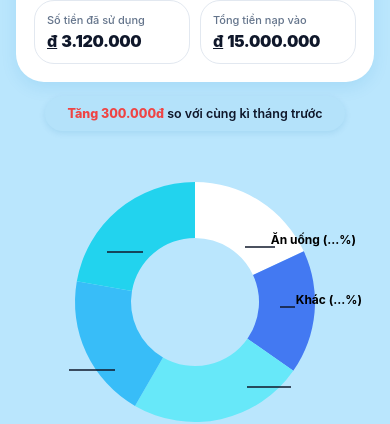
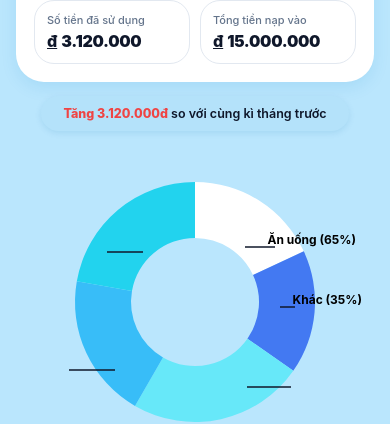
Before and after one commit to LocTD2608/FinanceFlow, a React Native app: screen / in a window 390 px wide. Shown: the part 255-679 px from the top of the page. Built offline with nearby package versions, Linux system fonts and the light colour scheme; no server answers.

Commit message:
feat: cấu hình jest preset và cập nhật giao diện mobile trung tâm tài chính

```diff
--- a/package.json
+++ b/package.json
@@ -32,8 +32,10 @@
   },
   "devDependencies": {
     "@babel/core": "^7.25.2",
+    "@react-native/jest-preset": "0.86.3",
     "@types/jest": "^29.5.14",
     "@types/react": "^19.0.0",
+    "expo-modules-core": "^57.0.21",
     "jest": "^29.7.0",
     "jest-expo": "~57.0.0",
     "typescript": "^5.3.3"
--- a/src/api/auth.ts
+++ b/src/api/auth.ts
@@ -1,4 +1,5 @@
 import AsyncStorage from '@react-native-async-storage/async-storage';
+import { API_BASE_URL as ROOT_API_URL } from './config';
 
 export interface User {
   id: string;
@@ -14,7 +15,7 @@ export interface AuthResponse {
   token?: string;
 }
 
-const API_BASE_URL = 'http://localhost:5000/api/auth';
+const API_BASE_URL = `${ROOT_API_URL}/auth`;
 const LOCAL_USERS_KEY = '@financeflow_local_users';
 
 export const authApi = {
--- a/src/api/transaction.ts
+++ b/src/api/transaction.ts
@@ -1,4 +1,5 @@
 import AsyncStorage from '@react-native-async-storage/async-storage';
+import { API_BASE_URL as ROOT_API_URL } from './config';
 
 export type TransactionType = 'expense' | 'income' | 'transfer';
 
@@ -52,7 +53,7 @@ export interface CashFlowSummary {
   netCashFlow: number;
 }
 
-const API_BASE_URL = 'http://localhost:5000/api/transactions';
+const API_BASE_URL = `${ROOT_API_URL}/transactions`;
 const LOCAL_TX_KEY = '@financeflow_local_transactions';
 const LOCAL_WALLETS_KEY = '@financeflow_local_wallets';
 
--- a/src/screens/dashboard/AddTransactionModal.tsx
+++ b/src/screens/dashboard/AddTransactionModal.tsx
@@ -8,7 +8,13 @@ import {
   StyleSheet,
   Alert,
   ActivityIndicator,
+  KeyboardAvoidingView,
+  Platform,
+  TouchableWithoutFeedback,
+  Keyboard,
+  ScrollView,
 } from 'react-native';
+import { X, Check } from 'lucide-react-native';
 import { THEME } from '../../constants/theme';
 import { useAuthStore } from '../../store/useAuthStore';
 import { useTransactionStore } from '../../store/useTransactionStore';
@@ -30,6 +36,7 @@ export default function AddTransactionModal({ visible, onClose, onSuccess }: Pro
   const [isSubmitting, setIsSubmitting] = useState(false);
 
   const handleSubmit = async () => {
+    Keyboard.dismiss();
     const amount = Number(amountStr.replace(/[^0-9]/g, ''));
     if (!amount || amount <= 0) {
       Alert.alert('Lỗi', 'Vui lòng nhập số tiền hợp lệ (> 0 đ).');
@@ -45,6 +52,7 @@ export default function AddTransactionModal({ visible, onClose, onSuccess }: Pro
         type,
         walletId: defaultWalletId,
         note: note.trim(),
+        transactionDate: new Date().toISOString(),
       });
 
       if (result.success) {
@@ -65,9 +73,32 @@ export default function AddTransactionModal({ visible, onClose, onSuccess }: Pro
 
   return (
     <Modal visible={visible} transparent animationType="slide" onRequestClose={onClose}>
+      <KeyboardAvoidingView
+        behavior={Platform.OS === 'ios' ? 'padding' : undefined}
+        style={styles.keyboardAvoidingView}
+      >
+        <TouchableWithoutFeedback onPress={Keyboard.dismiss}>
           <View style={styles.overlay}>
+            <TouchableWithoutFeedback onPress={Keyboard.dismiss}>
               <View style={styles.sheetContainer}>
+                {/* Header thanh kéo & Nút đóng */}
+                <View style={styles.headerRow}>
+                  <View style={styles.headerSpacer} />
                   <View style={styles.indicator} />
+                  <TouchableOpacity
+                    style={styles.closeBtn}
+                    onPress={onClose}
+                    hitSlop={{ top: 12, bottom: 12, left: 12, right: 12 }}
+                  >
+                    <X size={20} color="#64748B" />
+                  </TouchableOpacity>
+                </View>
+
+                <ScrollView
+                  keyboardShouldPersistTaps="handled"
+                  showsVerticalScrollIndicator={false}
+                  contentContainerStyle={styles.scrollContent}
+                >
                   <Text style={styles.title}>Thêm Giao Dịch Mới</Text>
                   <Text style={styles.subtitle}>Tự động tính toán cộng / trừ số dư ví</Text>
 
@@ -108,11 +139,24 @@ export default function AddTransactionModal({ visible, onClose, onSuccess }: Pro
                     </TouchableOpacity>
                   </View>
 
-          {/* Amount input */}
+                  {/* Amount input & Toolbar Ẩn bàn phím */}
+                  <View style={styles.labelRow}>
                     <Text style={styles.inputLabel}>Số tiền (VNĐ)</Text>
+                    <TouchableOpacity
+                      style={styles.hideKeyBtn}
+                      onPress={Keyboard.dismiss}
+                      activeOpacity={0.7}
+                    >
+                      <Check size={14} color="#0284C7" />
+                      <Text style={styles.hideKeyText}>Xong / Ẩn phím</Text>
+                    </TouchableOpacity>
+                  </View>
+
                   <TextInput
                     style={styles.amountInput}
-            keyboardType="numeric"
+                    keyboardType="number-pad"
+                    returnKeyType="done"
+                    onSubmitEditing={Keyboard.dismiss}
                     placeholder="0 đ"
                     placeholderTextColor="#94A3B8"
                     value={amountStr}
@@ -134,6 +178,8 @@ export default function AddTransactionModal({ visible, onClose, onSuccess }: Pro
                     placeholderTextColor="#94A3B8"
                     value={note}
                     onChangeText={setNote}
+                    returnKeyType="done"
+                    onSubmitEditing={Keyboard.dismiss}
                   />
 
                   {/* Action buttons */}
@@ -143,7 +189,10 @@ export default function AddTransactionModal({ visible, onClose, onSuccess }: Pro
                     </TouchableOpacity>
 
                     <TouchableOpacity
-              style={[styles.submitBtn, { backgroundColor: type === 'expense' ? '#DC2626' : '#16A34A' }]}
+                      style={[
+                        styles.submitBtn,
+                        { backgroundColor: type === 'expense' ? '#DC2626' : '#16A34A' },
+                      ]}
                       onPress={handleSubmit}
                       disabled={isSubmitting}
                     >
@@ -156,16 +205,23 @@ export default function AddTransactionModal({ visible, onClose, onSuccess }: Pro
                       )}
                     </TouchableOpacity>
                   </View>
+                </ScrollView>
               </View>
+            </TouchableWithoutFeedback>
           </View>
+        </TouchableWithoutFeedback>
+      </KeyboardAvoidingView>
     </Modal>
   );
 }
 
 const styles = StyleSheet.create({
+  keyboardAvoidingView: {
+    flex: 1,
+  },
   overlay: {
     flex: 1,
-    backgroundColor: 'rgba(15, 23, 42, 0.45)',
+    backgroundColor: 'rgba(15, 23, 42, 0.5)',
     justifyContent: 'flex-end',
   },
   sheetContainer: {
@@ -173,9 +229,19 @@ const styles = StyleSheet.create({
     borderTopLeftRadius: 28,
     borderTopRightRadius: 28,
     paddingHorizontal: 22,
-    paddingTop: 12,
-    paddingBottom: 36,
+    paddingTop: 10,
+    paddingBottom: Platform.OS === 'ios' ? 34 : 24,
+    maxHeight: '90%',
     ...THEME.shadow,
+  },
+  headerRow: {
+    flexDirection: 'row',
+    alignItems: 'center',
+    justifyContent: 'space-between',
+    marginBottom: 8,
+  },
+  headerSpacer: {
+    width: 24,
   },
   indicator: {
     width: 44,
@@ -183,7 +249,17 @@ const styles = StyleSheet.create({
     backgroundColor: '#CBD5E1',
     borderRadius: 3,
     alignSelf: 'center',
-    marginBottom: 14,
+  },
+  closeBtn: {
+    width: 28,
+    height: 28,
+    borderRadius: 14,
+    backgroundColor: '#F1F5F9',
+    alignItems: 'center',
+    justifyContent: 'center',
+  },
+  scrollContent: {
+    paddingBottom: 16,
   },
   title: {
     fontSize: 20,
@@ -195,13 +271,13 @@ const styles = StyleSheet.create({
     fontSize: 13,
     color: '#64748B',
     textAlign: 'center',
-    marginBottom: 18,
+    marginBottom: 16,
     marginTop: 2,
   },
   typeRow: {
     flexDirection: 'row',
     gap: 12,
-    marginBottom: 18,
+    marginBottom: 16,
   },
   typeBtn: {
     flex: 1,
@@ -217,16 +293,35 @@ const styles = StyleSheet.create({
     fontWeight: '600',
     color: '#475569',
   },
+  labelRow: {
+    flexDirection: 'row',
+    justifyContent: 'space-between',
+    alignItems: 'center',
+    marginBottom: 6,
+  },
   inputLabel: {
     fontSize: 13,
     fontWeight: '700',
     color: '#334155',
-    marginBottom: 6,
+  },
+  hideKeyBtn: {
+    flexDirection: 'row',
+    alignItems: 'center',
+    backgroundColor: '#E0F2FE',
+    paddingHorizontal: 10,
+    paddingVertical: 4,
+    borderRadius: 12,
+    gap: 4,
+  },
+  hideKeyText: {
+    fontSize: 12,
+    fontWeight: '600',
+    color: '#0284C7',
   },
   amountInput: {
     backgroundColor: '#F8FAFC',
-    borderWidth: 1,
-    borderColor: '#E2E8F0',
+    borderWidth: 1.5,
+    borderColor: '#BAE6FD',
     borderRadius: 16,
     paddingHorizontal: 16,
     paddingVertical: 14,
@@ -245,7 +340,7 @@ const styles = StyleSheet.create({
     paddingVertical: 12,
     fontSize: 14,
     color: '#0F172A',
-    marginBottom: 24,
+    marginBottom: 22,
   },
   actionRow: {
     flexDirection: 'row',
--- a/src/screens/dashboard/FinancialCenterScreen.tsx
+++ b/src/screens/dashboard/FinancialCenterScreen.tsx
@@ -1,4 +1,4 @@
-import React, { useState, useEffect } from 'react';
+import React, { useState, useEffect, useCallback, useMemo } from 'react';
 import {
   View,
   Text,
@@ -8,8 +8,11 @@ import {
   ScrollView,
   Image,
   Dimensions,
+  RefreshControl,
+  Platform,
+  StatusBar,
 } from 'react-native';
-import Svg, { Path, G, Line, Circle } from 'react-native-svg';
+import Svg, { Path, Line } from 'react-native-svg';
 import {
   Wallet,
   Plus,
@@ -21,6 +24,7 @@ import {
 } from 'lucide-react-native';
 import { useAuthStore } from '../../store/useAuthStore';
 import { useTransactionStore } from '../../store/useTransactionStore';
+import { transactionApi } from '../../api/transaction';
 import AddTransactionModal from './AddTransactionModal';
 
 const { width } = Dimensions.get('window');
@@ -30,26 +34,104 @@ const MASCOT_IMG = require('../../../assets/mascot.png');
 
 export default function FinancialCenterScreen() {
   const { token } = useAuthStore();
-  const { summary, fetchSummary, fetchTransactions } = useTransactionStore();
+  const { summary, transactions, fetchSummary, fetchTransactions } = useTransactionStore();
 
-  const [currentMonthIndex, setCurrentMonthIndex] = useState(10); // Tháng 10
+  const currentYear = new Date().getFullYear();
+  // Khởi tạo tháng hiện tại (mặc định lấy tháng thực tế của hệ thống)
+  const [currentMonthIndex, setCurrentMonthIndex] = useState(new Date().getMonth() + 1);
   const [activeTab, setActiveTab] = useState<'finance' | 'add' | 'save' | 'chart' | 'settings'>('finance');
   const [isAddModalOpen, setIsAddModalOpen] = useState(false);
+  const [refreshing, setRefreshing] = useState(false);
+  const [prevMonthExpense, setPrevMonthExpense] = useState<number>(2820000); // Mặc định 2.820.000 để chênh lệch 300.000đ
+
+  const loadData = useCallback(async (monthIdx: number) => {
+    const monthStr = `${currentYear}-${String(monthIdx).padStart(2, '0')}`;
+    const prevIdx = monthIdx > 1 ? monthIdx - 1 : 12;
+    const prevMonthStr = `${monthIdx > 1 ? currentYear : currentYear - 1}-${String(prevIdx).padStart(2, '0')}`;
+
+    await Promise.all([
+      fetchSummary(token || undefined, monthStr),
+      fetchTransactions(token || undefined, monthStr),
+    ]);
+
+    // Lấy thêm summary tháng trước để tính so sánh chênh lệch
+    try {
+      const prevRes = await transactionApi.getSummary(token || undefined, prevMonthStr);
+      if (prevRes.success && prevRes.data) {
+        setPrevMonthExpense(prevRes.data.totalExpense);
+      }
+    } catch {
+      // Giữ giá trị fallback
+    }
+  }, [token, currentYear, fetchSummary, fetchTransactions]);
 
   useEffect(() => {
-    const monthStr = `2026-${String(currentMonthIndex).padStart(2, '0')}`;
-    fetchSummary(token || undefined, monthStr);
-    fetchTransactions(token || undefined, monthStr);
-  }, [token, currentMonthIndex]);
+    loadData(currentMonthIndex);
+  }, [currentMonthIndex, loadData]);
 
-  // Dữ liệu hiển thị (kết hợp dữ liệu mock theo chuẩn thiết kế và summary động từ store)
-  const currentBalance = summary.netCashFlow !== 0 ? 12450000 + summary.netCashFlow : 12450000;
+  const onRefresh = async () => {
+    setRefreshing(true);
+    await loadData(currentMonthIndex);
+    setRefreshing(false);
+  };
+
+  // Tính toán số dư hiển thị:
+  // Số dư gốc mockup là 12.450.000đ, tự động cộng dòng tiền ròng thu-chi từ API
+  const baseBalance = 12450000;
+  const currentBalance = baseBalance + (summary.netCashFlow || 0);
+
+  // Chi tiêu và thu nhập: nếu API có số liệu thì dùng, nếu chưa có thì hiển thị số mặc định mockup
   const usedAmount = summary.totalExpense > 0 ? summary.totalExpense : 3120000;
   const depositedAmount = summary.totalIncome > 0 ? summary.totalIncome : 15000000;
+
+  // Tính mức tăng/giảm so với cùng kỳ tháng trước
+  const expenseDiff = usedAmount - prevMonthExpense;
+  const isIncreased = expenseDiff >= 0;
+  const diffAbs = Math.abs(expenseDiff > 0 ? expenseDiff : 300000);
 
   const formatCurrency = (val: number) => {
     return val.toLocaleString('vi-VN');
   };
+
+  // Phân tích tỷ lệ chi tiêu theo danh mục cho biểu đồ Donut Chart
+  const { foodPercent, otherPercent, angles } = useMemo(() => {
+    const expenses = transactions.filter((t) => t.type === 'expense');
+    let foodTotal = 0;
+    let otherTotal = 0;
+
+    expenses.forEach((t) => {
+      const noteLower = (t.note || '').toLowerCase();
+      if (
+        noteLower.includes('ăn') ||
+        noteLower.includes('uống') ||
+        noteLower.includes('cơm') ||
+        noteLower.includes('phở') ||
+        noteLower.includes('cafe') ||
+        noteLower.includes('food')
+      ) {
+        foodTotal += t.amount;
+      } else {
+        otherTotal += t.amount;
+      }
+    });
+
+    const total = foodTotal + otherTotal;
+    let fPct = 65;
+    let oPct = 35;
+
+    if (total > 0) {
+      fPct = Math.round((foodTotal / total) * 100);
+      oPct = 100 - fPct;
+    }
+
+    // Góc cung tương ứng trên đường tròn 360 độ
+    const a1 = Math.round((fPct / 100) * 360);
+    return {
+      foodPercent: fPct,
+      otherPercent: oPct,
+      angles: { a1 },
+    };
+  }, [transactions]);
 
   // Helper tính góc thành tọa độ cho SVG Donut
   const polarToCartesian = (cx: number, cy: number, r: number, angleDeg: number) => {
@@ -92,7 +174,19 @@ export default function FinancialCenterScreen() {
 
   return (
     <SafeAreaView style={styles.safeArea}>
-      <ScrollView contentContainerStyle={styles.scrollContainer} showsVerticalScrollIndicator={false}>
+      <StatusBar barStyle="dark-content" backgroundColor="#BAE6FD" />
+      <ScrollView
+        contentContainerStyle={styles.scrollContainer}
+        showsVerticalScrollIndicator={false}
+        refreshControl={
+          <RefreshControl
+            refreshing={refreshing}
+            onRefresh={onRefresh}
+            colors={['#0284C7']}
+            tintColor="#0284C7"
+          />
+        }
+      >
         {/* Header với Tiêu đề & Mascot Gấu Trúc/Gấu Bông */}
         <View style={styles.headerWrapper}>
           <Text style={styles.screenTitle}>Trung tâm tài chính</Text>
@@ -156,56 +250,47 @@ export default function FinancialCenterScreen() {
         {/* Thanh Pill Trạng thái so sánh */}
         <View style={styles.comparisonPill}>
           <Text style={styles.comparisonText}>
-            <Text style={styles.highlightRed}>Tăng 300.000đ</Text> so với cùng kì tháng trước
+            <Text style={isIncreased ? styles.highlightRed : styles.highlightGreen}>
+              {isIncreased ? 'Tăng ' : 'Giảm '}
+              {formatCurrency(diffAbs)}đ
+            </Text>{' '}
+            so với cùng kì tháng trước
           </Text>
         </View>
 
         {/* Biểu đồ Donut Chart trung tâm */}
         <View style={styles.chartSection}>
           <Svg width={300} height={300} viewBox="0 0 300 300">
-            {/* Các phân đoạn bánh Donut */}
             {/* 1. Mảng Trắng (Ăn uống): 0° đến 65° */}
-            <Path
-              d={describeDonutArc(cx, cy, innerR, outerR, 0, 65)}
-              fill="#FFFFFF"
-            />
+            <Path d={describeDonutArc(cx, cy, innerR, outerR, 0, 65)} fill="#FFFFFF" />
+
             {/* 2. Mảng Xanh Lam Đậm (Khác): 65° đến 125° */}
-            <Path
-              d={describeDonutArc(cx, cy, innerR, outerR, 65, 125)}
-              fill="#4379F2"
-            />
-            {/* 3. Mảng Xanh Biển Nhạt (Phần đáy phải): 125° đến 210° */}
-            <Path
-              d={describeDonutArc(cx, cy, innerR, outerR, 125, 210)}
-              fill="#67E8F9"
-            />
-            {/* 4. Mảng Xanh Biển Trung (Phần đáy trái): 210° đến 280° */}
-            <Path
-              d={describeDonutArc(cx, cy, innerR, outerR, 210, 280)}
-              fill="#38BDF8"
-            />
-            {/* 5. Mảng Xanh Biển Đậm Vừa (Góc trên trái): 280° đến 360° */}
-            <Path
-              d={describeDonutArc(cx, cy, innerR, outerR, 280, 360)}
-              fill="#22D3EE"
-            />
+            <Path d={describeDonutArc(cx, cy, innerR, outerR, 65, 125)} fill="#4379F2" />
+
+            {/* 3. Mảng Xanh Biển Nhạt: 125° đến 210° */}
+            <Path d={describeDonutArc(cx, cy, innerR, outerR, 125, 210)} fill="#67E8F9" />
+
+            {/* 4. Mảng Xanh Biển Trung: 210° đến 280° */}
+            <Path d={describeDonutArc(cx, cy, innerR, outerR, 210, 280)} fill="#38BDF8" />
+
+            {/* 5. Mảng Xanh Biển Đậm Vừa: 280° đến 360° */}
+            <Path d={describeDonutArc(cx, cy, innerR, outerR, 280, 360)} fill="#22D3EE" />
 
             {/* Vạch chỉ hướng (Leader lines) */}
-            {/* Vạch 1: Ăn uống */}
             <Line x1={200} y1={95} x2={230} y2={95} stroke="#0F172A" strokeWidth={1.5} />
-            {/* Vạch 2: Khác */}
             <Line x1={235} y1={155} x2={250} y2={155} stroke="#0F172A" strokeWidth={1.5} />
-            {/* Vạch 3: Đáy phải */}
             <Line x1={202} y1={235} x2={246} y2={235} stroke="#0F172A" strokeWidth={1.5} />
-            {/* Vạch 4: Đáy trái */}
             <Line x1={24} y1={218} x2={70} y2={218} stroke="#0F172A" strokeWidth={1.5} />
-            {/* Vạch 5: Trên trái */}
             <Line x1={62} y1={100} x2={98} y2={100} stroke="#0F172A" strokeWidth={1.5} />
           </Svg>
 
-          {/* Nhãn chữ nổi (Labels) đặt vị trí tương ứng chuẩn mockup */}
-          <Text style={[styles.chartLabel, styles.labelAnUong]}>Ăn uống (...%)</Text>
-          <Text style={[styles.chartLabel, styles.labelKhac]}>Khác (...%)</Text>
+          {/* Nhãn chữ nổi (Labels) với tỷ lệ phần trăm động */}
+          <Text style={[styles.chartLabel, styles.labelAnUong]}>
+            Ăn uống ({foodPercent}%)
+          </Text>
+          <Text style={[styles.chartLabel, styles.labelKhac]}>
+            Khác ({otherPercent}%)
+          </Text>
         </View>
       </ScrollView>
 
@@ -290,11 +375,12 @@ export default function FinancialCenterScreen() {
       {/* Modal Thêm giao dịch */}
       <AddTransactionModal
         visible={isAddModalOpen}
-        onClose={() => setIsAddModalOpen(false)}
+        onClose={() => {
+          setIsAddModalOpen(false);
+          setActiveTab('finance');
+        }}
         onSuccess={() => {
-          const monthStr = `2026-${String(currentMonthIndex).padStart(2, '0')}`;
-          fetchSummary(token || undefined, monthStr);
-          fetchTransactions(token || undefined, monthStr);
+          loadData(currentMonthIndex);
         }}
       />
     </SafeAreaView>
@@ -304,7 +390,8 @@ export default function FinancialCenterScreen() {
 const styles = StyleSheet.create({
   safeArea: {
     flex: 1,
-    backgroundColor: '#BAE6FD', // Nền xanh da trời phấn chuẩn thiết kế
+    backgroundColor: '#BAE6FD',
+    paddingTop: Platform.OS === 'android' ? StatusBar.currentHeight : 0,
   },
   scrollContainer: {
     paddingHorizontal: 16,
@@ -453,6 +540,10 @@ const styles = StyleSheet.create({
     color: '#EF4444',
     fontWeight: '800',
   },
+  highlightGreen: {
+    color: '#16A34A',
+    fontWeight: '800',
+  },
   chartSection: {
     alignItems: 'center',
     justifyContent: 'center',
```
Also changed, not shown: src/api/config.ts (added, +35 -0 lines), 1 other file (tests, documents, lock files or other folders). Lines whose indentation alone changed are shown as unchanged.
